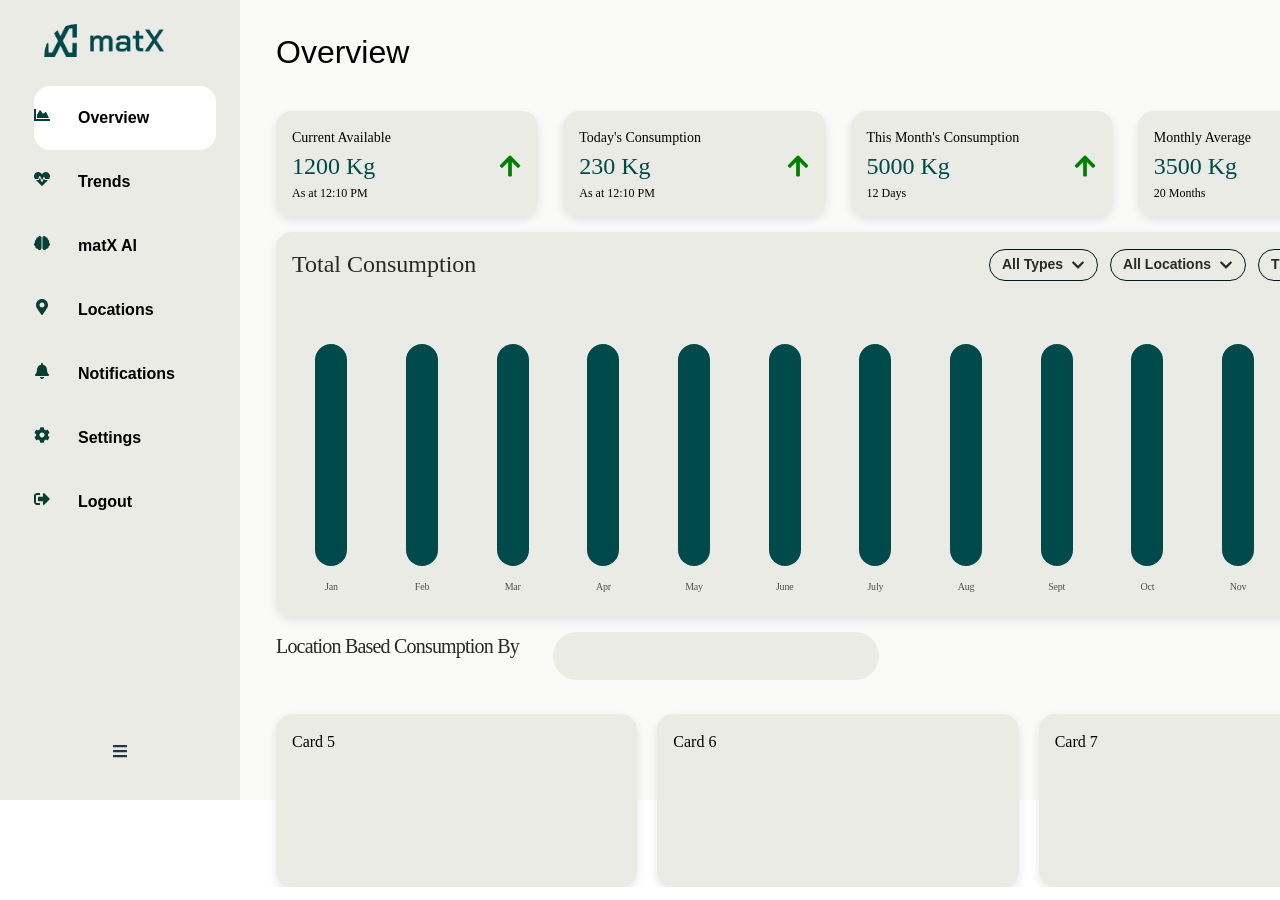
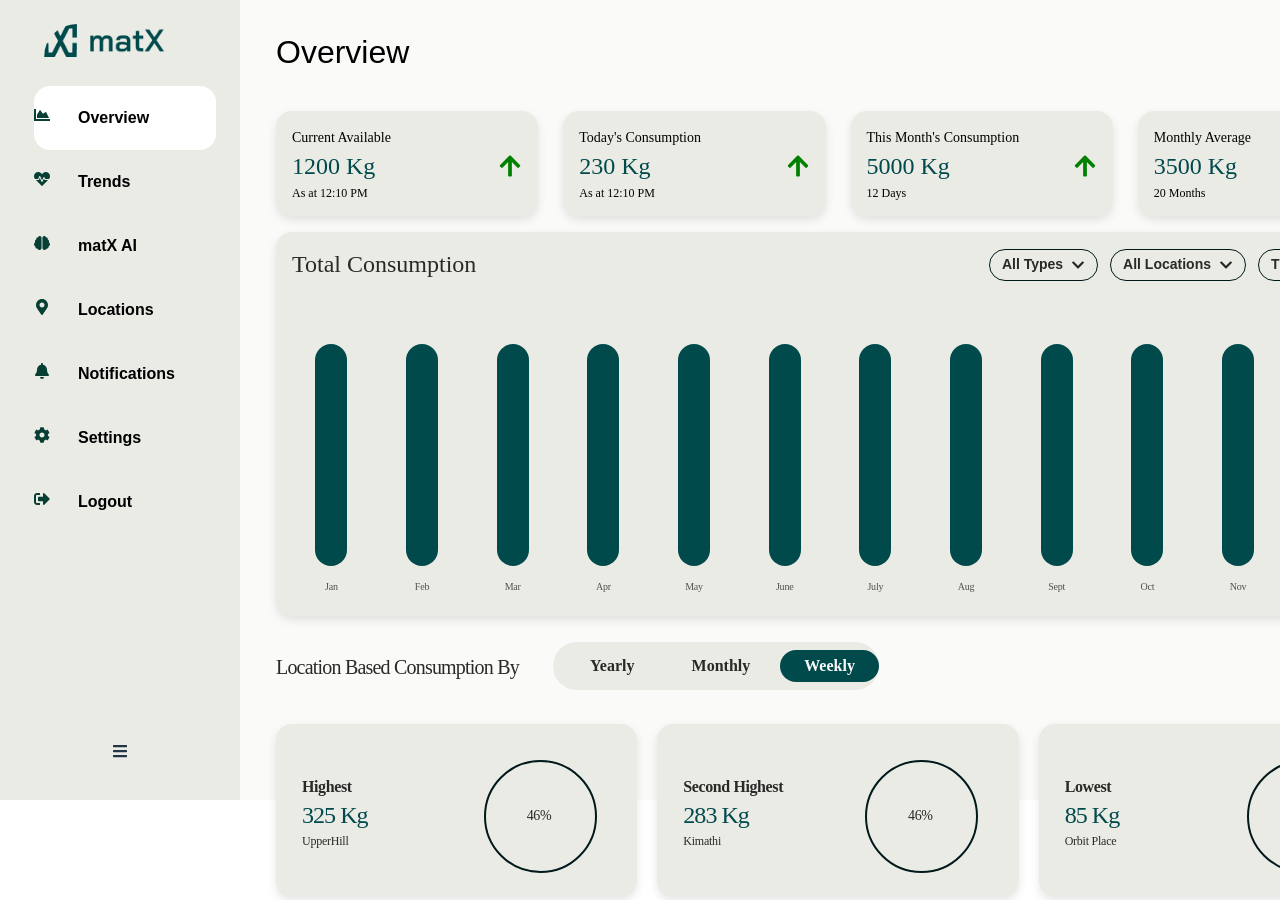
Before and after one commit to sirrotich/matx.africa, a React (Vite) app: page /dashboard in a window 1280 px wide. Shown: the top 900 px of the page. Built offline with nearby package versions, Linux system fonts and the light colour scheme.

Commit message:
add locations

```diff
--- a/src/pages/Dashboard.jsx
+++ b/src/pages/Dashboard.jsx
@@ -237,15 +237,66 @@ const Dashboard = () => {
         <div className='location-title'>
             <div className='location-text'>Location Based Consumption By</div>
             <div className='picker'>
-                <div className='segmented-picker'></div>
+                <div className='segmented-picker'>
+                    <button className='year-segment'>
+                        Yearly
+                    </button>
+                    <button className='month-segment'>
+                        Monthly
+                    </button>
+                    <button className='week-segment'>
+                        Weekly
+                    </button>
+                </div>
             </div>
         </div>
 
         {/* Bottom Cards */}
         <div className="bottom-cards">
-          <div className="medium-card">Card 5</div>
-          <div className="medium-card">Card 6</div>
-          <div className="medium-card">Card 7</div>
+          <div className="medium-card">
+            <div className="highest">
+                <div className='highest-data'>
+                <div className='highest-text'>Highest</div>
+                <div className='highest-kg'>325 Kg</div>
+                <div className='highest-location'>UpperHill</div>
+                </div>
+                <div className='highest-graph'>
+                    <div className='highest-elipse'>
+                        <div className='highest-percent'>46%</div>
+                    </div>
+                </div>
+            </div>
+          </div>
+
+
+          <div className="medium-card">
+          <div className="second-highest">
+                <div className='second-highest-data'>
+                <div className='second-highest-text'>Second Highest</div>
+                <div className='second-highest-kg'>283 Kg</div>
+                <div className='second-highest-location'>Kimathi</div>
+                </div>
+                <div className='second-highest-graph'>
+                    <div className='second-highest-elipse'>
+                        <div className='second-highest-percent'>46%</div>
+                    </div>
+                </div>
+            </div>
+          </div>
+          <div className="medium-card">
+          <div className="lowest">
+                <div className='lowest-data'>
+                <div className='lowest-text'>Lowest</div>
+                <div className='lowest-kg'>85 Kg</div>
+                <div className='lowest-location'>Orbit Place</div>
+                </div>
+                <div className='lowest-graph'>
+                    <div className='lowest-elipse'>
+                        <div className='lowest-percent'>12%</div>
+                    </div>
+                </div>
+            </div>
+          </div>
         </div>
       </div>
     </div>
--- a/src/styles/Dashboard.css
+++ b/src/styles/Dashboard.css
@@ -132,7 +132,7 @@
 
 .medium-card {
     height: 173px;
-    gap: 20px;
+    gap: 32px;
 
 }
 
@@ -289,15 +289,17 @@
     gap: 34px;
     opacity: 0px;
     display: flex;
+    margin-top: 10px;
 }
 .location-text {
     font-family: Bai Jamjuree;
     font-size: 20px;
     font-weight: 500;
-    line-height: 28px;
+    height: 28px;
     letter-spacing: -0.04em;
     text-align: left;
     color: var(--text-text-neutral-9, rgba(41, 41, 39, 1));
+    margin-top: 10px;
 }
 .picker {
     width: 749px;
@@ -317,6 +319,53 @@
     opacity: 0px;
     background-color: var(--surface-surface-neutral-2, rgba(235, 235, 230, 1));
     border-radius: 48px;
+    display: flex;
+}
+.year-segment {
+    width: 100.67px;
+    height: 32px;
+    padding: var(--SpacingSpacing-xxs4) var(--SpacingSpacing-sm12) var(--SpacingSpacing-xxs4) var(--SpacingSpacing-sm12);
+    gap: var(--SpacingSpacing-xs8);
+    border-radius: var(--RadiusRadius-full360);
+    opacity: 0px;
+    background: var(--surface-surface-neutral-2, rgba(235, 235, 230, 1));
+    margin-top: 8px;
+    margin-left: 10px;
+    color: var(--text-text-neutral-9, rgba(41, 41, 39, 1));
+    border-radius: 48px;
+    font-weight: 600;
+}
+.month-segment {
+    width: 100.67px;
+    height: 32px;
+    padding: var(--SpacingSpacing-xxs4) var(--SpacingSpacing-sm12) var(--SpacingSpacing-xxs4) var(--SpacingSpacing-sm12);
+    gap: var(--SpacingSpacing-xs8);
+    border-radius: var(--RadiusRadius-full360);
+    opacity: 0px;
+    background: var(--surface-surface-neutral-2, rgba(235, 235, 230, 1));
+    margin-top: 8px;
+    margin-left: 10px;
+    color: var(--text-text-neutral-9, rgba(41, 41, 39, 1));
+    border-radius: 48px;
+    font-weight: 600;
+
+}
+
+.week-segment {
+    width: 100.67px;
+    height: 32px;
+    padding: var(--SpacingSpacing-xxs4) var(--SpacingSpacing-sm12) var(--SpacingSpacing-xxs4) var(--SpacingSpacing-sm12);
+    gap: var(--SpacingSpacing-xs8);
+    border-radius: var(--RadiusRadius-full360);
+    opacity: 0px;
+    background: var(--surface-surface-neutral-2, rgba(235, 235, 230, 1));
+    margin-top: 8px;
+    margin-left: 10px;
+    color: var(--text-text-neutral-05, rgba(250, 250, 249, 1));
+    border-radius: 48px;
+    background: var(--surface-surface-primary-100, rgba(0, 74, 76, 1));
+    font-weight: 600;
+
 }
 
 .month-button:hover {
@@ -352,11 +401,99 @@
 
   }
 
+.highest, .second-highest, .lowest {
+    width: 288px;
+    height: 125px;
+    gap: 0px;
+    justify-items: space-between;
+    opacity: 0px;
+    display: flex;
+    margin-top: 35px;
+    margin-left: 10px;
+}
+.highest-data, .second-highest-data, .lowest-data {
+    width: 132px;
+    height: 76px;
+    gap: var(--SpacingSpacing-none0);
+    opacity: 0px;
 
+}
 
+.highest-text, .second-highest-text, .lowest-text {
+    font-family: Bai Jamjuree;
+    font-size: 16px;
+    font-weight: 600;
+    line-height: 24px;
+    letter-spacing: -0.025em;
+    text-align: left;
+    color: var(--text-text-neutral-9, rgba(41, 41, 39, 1));
+    height: 24px;
+    gap: 0px;
+    opacity: 0px;
+}
+.highest-kg, .second-highest-kg, .lowest-kg {
+    font-family: Bai Jamjuree;
+    font-size: 24px;
+    font-weight: 500;
+    line-height: 33.6px;
+    letter-spacing: -0.04em;
+    text-align: left;
+    color: var(--text-text-primary-100, rgba(0, 74, 76, 1));
 
+}
+.highest-location, .second-highest-location, .lowest-location {
+    font-family: Bai Jamjuree;
+    font-size: 12px;
+    font-weight: 400;
+    line-height: 18px;
+    letter-spacing: -0.02em;
+    text-align: left;
+    width: 132px;
+    height: 18px;
+    gap: 0px;
+    opacity: 0px;
+    color: var(--text-text-neutral-9, rgba(41, 41, 39, 1));
 
+}
 
+.highest-graph, .second-highest-graph, .lowest-graph {
+    width: 120px;
+    height: 125px;
+    gap: 0px;
+    opacity: 0px;
+
+}
+.highest-elipse, .second-highest-elipse, .lowest-elipse {
+    width: 113px;
+    height: 113px;
+    top: 6px;
+    left: 1px;
+    gap: 0px;
+    border-radius: 50%;
+    border: 2px 0px 0px 0px;
+    opacity: 0px;
+    border: 2px solid var(--surface-surface-primary-120, #00191A);
+    margin-top: -15px;
+    margin-left: 50px;
+
+}
+.highest-percent, .second-highest-percent, .lowest-percent {
+    width: 56px;
+    height: 37px;
+    top: 44px;
+    left: 30px;
+    gap: 0px;
+    opacity: 0px;
+    font-family: Bai Jamjuree;
+    font-size: 14px;
+    font-weight: 500;
+    line-height: 21px;
+    letter-spacing: -0.025em;
+    text-align: center;
+    color: var(--text-text-neutral-9, rgba(41, 41, 39, 1));
+    margin-left: 25px;
+    margin-top: 43px;
+}
 /* Media Queries for Responsiveness */
 @media (max-width: 768px) {
     .dashboard-container {
```
